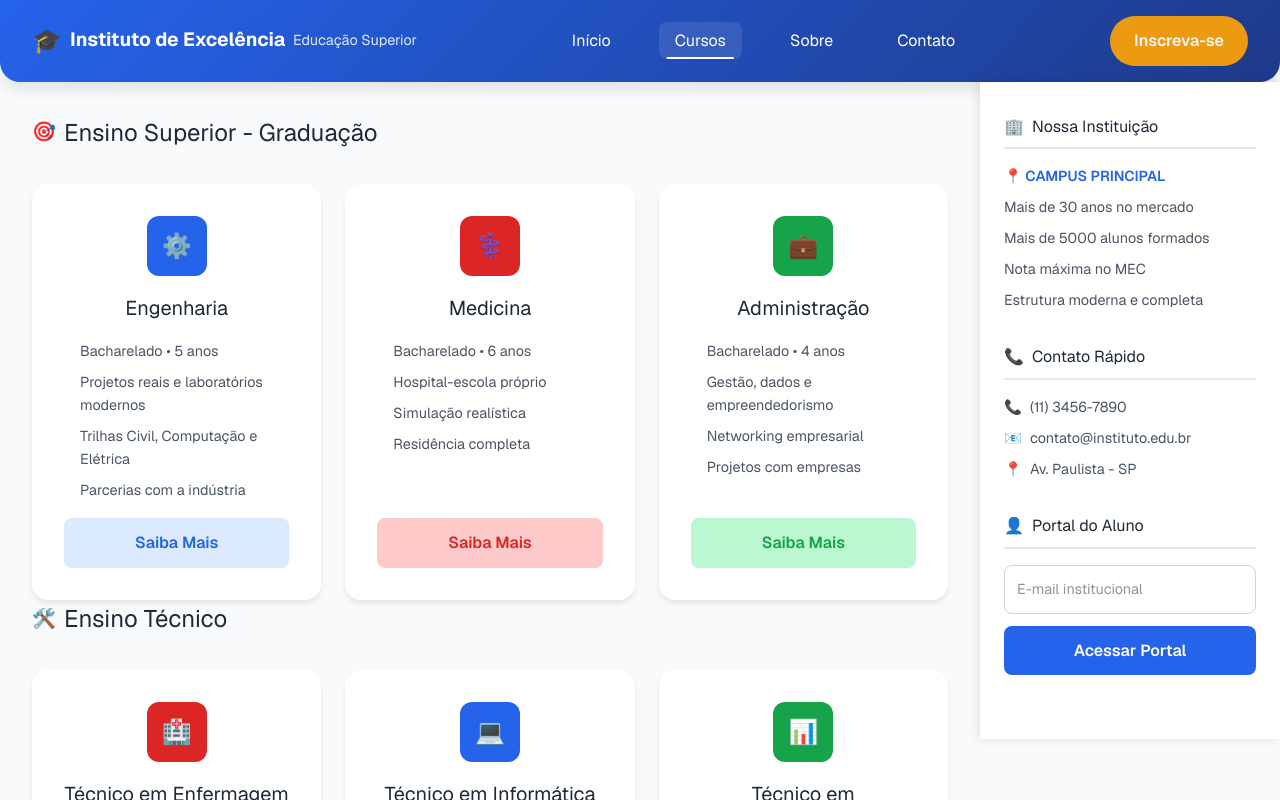
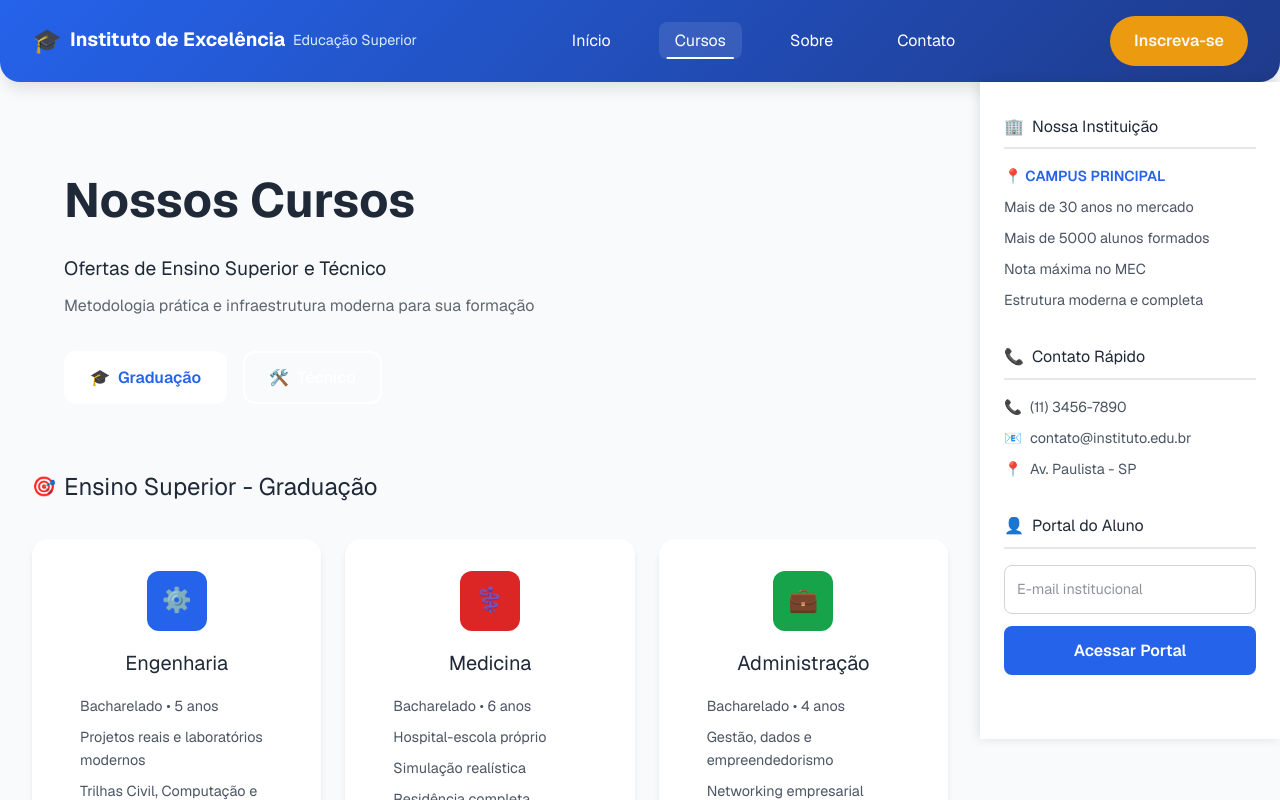
Before and after one commit to 10410051/Projeto-WM-2, a Next.js app: page /cursos in a window 1280 px wide. Shown: the top 800 px of the page. Built offline with nearby package versions, Linux system fonts and the light colour scheme.

Commit message:
Problema no layout ajustado

```diff
--- a/app/contato/page.js
+++ b/app/contato/page.js
@@ -30,16 +30,15 @@ export default function ContatoPage() {
       detail: "Atendimento rápido e direto",
     },
   ]
-
   return (
     <div className="page-container">
-      <HeroSection
-        title="Entre em Contato"
-        subtitle="Estamos aqui para ajudar você"
-        description="Tire suas dúvidas e conheça mais sobre nossos programas acadêmicos"
-      />
+      <main className="main-content">
+        <HeroSection
+          title="Entre em Contato"
+          subtitle="Estamos aqui para ajudar você"
+          description="Tire suas dúvidas e conheça mais sobre nossos programas acadêmicos"
+        />
 
-      <main className="main-content">
         <section className="contact-section">
           <header className="section-header">
             <h2>
--- a/app/cursos/[id]/page.js
+++ b/app/cursos/[id]/page.js
@@ -262,6 +262,7 @@ export default function CursoDetailPage() {
 
   return (
     <div className="page-container">
+      <main className="main-content">
         <HeroSection
           title={curso.title}
           subtitle={curso.subtitle}
@@ -272,7 +273,6 @@ export default function CursoDetailPage() {
           ]}
         />
 
-      <main className="main-content">
         <section className="programas-section" id="areas">
           <header className="section-header">
             <h2>
--- a/app/cursos/page.js
+++ b/app/cursos/page.js
@@ -76,6 +76,7 @@ export default function CursosPage() {
 
   return (
     <div className="page-container">
+      <main className="main-content">
         <HeroSection
           title="Nossos Cursos"
           subtitle="Ofertas de Ensino Superior e Técnico"
@@ -86,7 +87,6 @@ export default function CursosPage() {
           ]}
         />
 
-      <main className="main-content">
         <section className="programas-section" id="graduacao">
           <header className="section-header">
             <h2>
--- a/app/globals.css
+++ b/app/globals.css
@@ -322,14 +322,14 @@ body {
 .hero-subtitle {
   font-size: 1.2rem;
   margin-bottom: 0.5rem;
-  color: var(--light-blue);
+  color: var(--blue);
 }
 
 .hero-description {
   font-size: 1rem;
   margin-bottom: 2rem;
-  color: var(--light-blue);
-  opacity: 0.9;
+  color: var(--blue);
+  opacity: 0.7;
 }
 
 .hero-actions {
--- a/app/inscricao/page.js
+++ b/app/inscricao/page.js
@@ -63,13 +63,13 @@ export default function InscricaoPage() {
 
   return (
     <div className="page-container">
-      <HeroSection
-        title="Formulário de Inscrição"
-        subtitle="Dê o primeiro passo para seu futuro"
-        description="Preencha o formulário abaixo e nossa equipe entrará em contato"
-      />
+      <main className="main-content">
+        <HeroSection
+          title="Formulário de Inscrição"
+          subtitle="Dê o primeiro passo para seu futuro"
+          description="Preencha o formulário abaixo e nossa equipe entrará em contato"
+        />
 
-      <main className="main-content">
         <section className="form-section">
           <header className="section-header">
             <h2>
--- a/app/page.js
+++ b/app/page.js
@@ -35,9 +35,10 @@ export default function HomePage() {
       link: "/cursos/administracao",
     },
   ]
+  return (
 
-  return (
     <div className="page-container">
+      <main className="main-content">
         <HeroSection
           title="Excelência em Educação Superior"
           subtitle="Formando líderes e inovadores para o futuro"
@@ -48,7 +49,6 @@ export default function HomePage() {
           ]}
         />
 
-      <main className="main-content">
         <section className="programas-section">
           <header className="section-header">
             <h2>
--- a/app/sobre/page.js
+++ b/app/sobre/page.js
@@ -6,6 +6,7 @@ import { Sidebar } from "@/components/sidebar"
 export default function SobrePage() {
   return (
     <div className="page-container">
+      <main className="main-content">
         <HeroSection
           title="Sobre o Instituto"
           subtitle="Mais de 30 anos de excelência em educação"
@@ -16,7 +17,6 @@ export default function SobrePage() {
           ]}
         />
 
-      <main className="main-content">
         <section className="programas-section">
           <header className="section-header">
             <h2>
```
Lines whose indentation alone changed are shown as unchanged.
